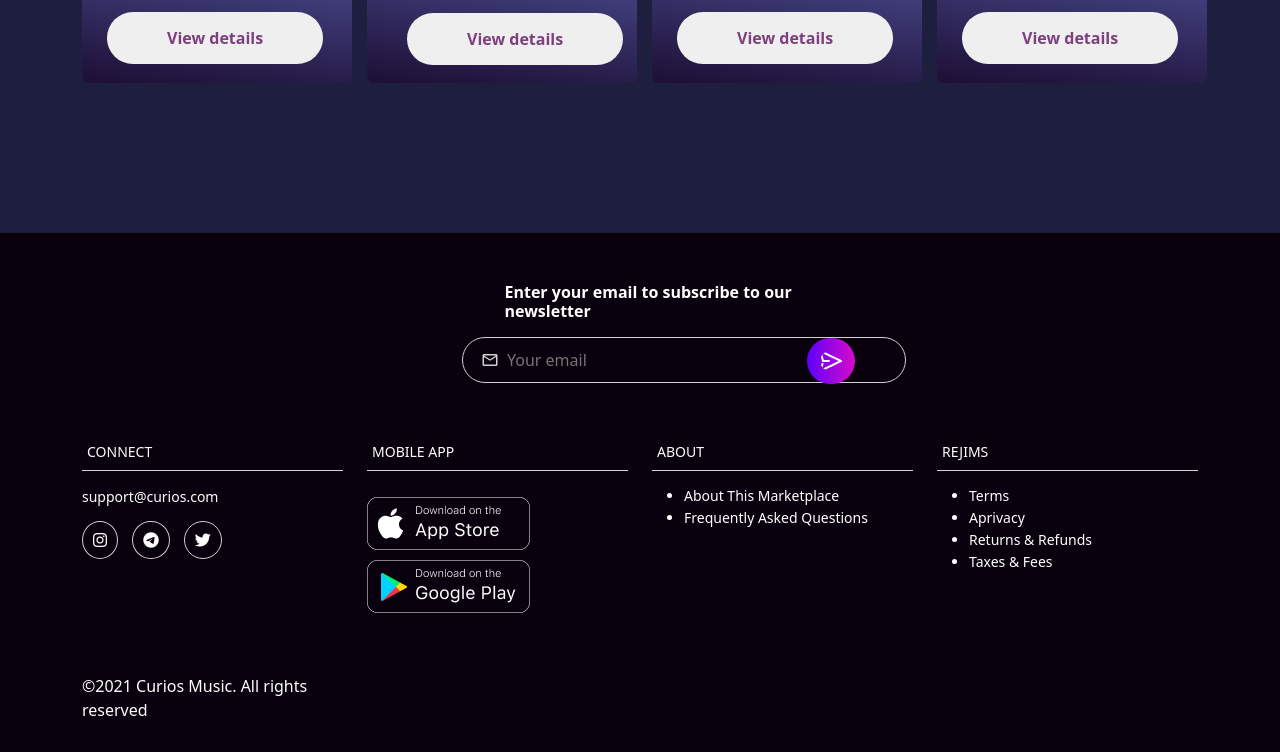
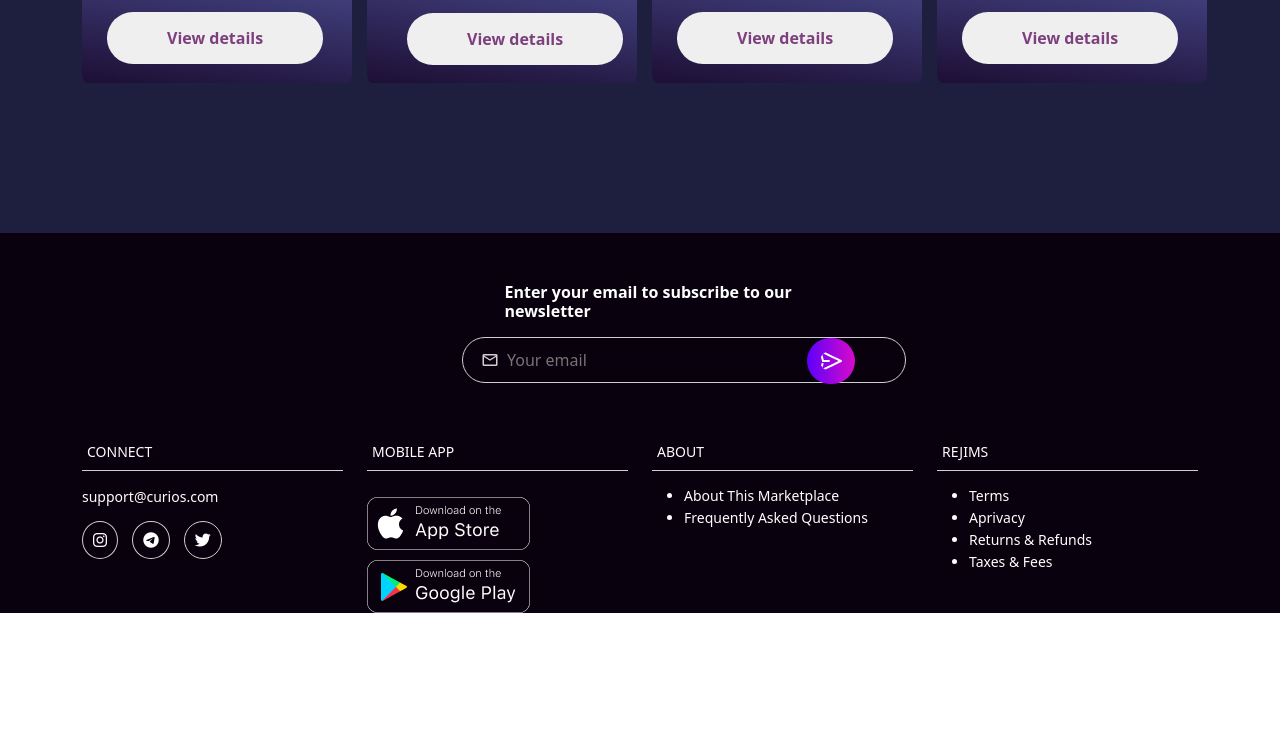
Before and after one commit to Moshimota/moshi, a plain HTML site: page index.html in a window 1280 px wide. Shown: the part 2501-3253 px from the top of the page. After the commit the page ends 3114 px from the top, so only its background shows below. Drawn offline with nearby package versions, Linux system fonts and the light colour scheme.

Commit message:
muzikaaaaaaaaaaaa

```diff
--- a/index.html
+++ b/index.html
@@ -267,11 +267,7 @@
                           </ul>
                            </div>
                     </div>
-                    <div class="row justify-content-between">
-                       <div class="col-3">
-                        <p class="year">©2021 Curios Music. All rights reserved</p>
-                       </div>
-                    </div>
+
         </div>
 
 
```
